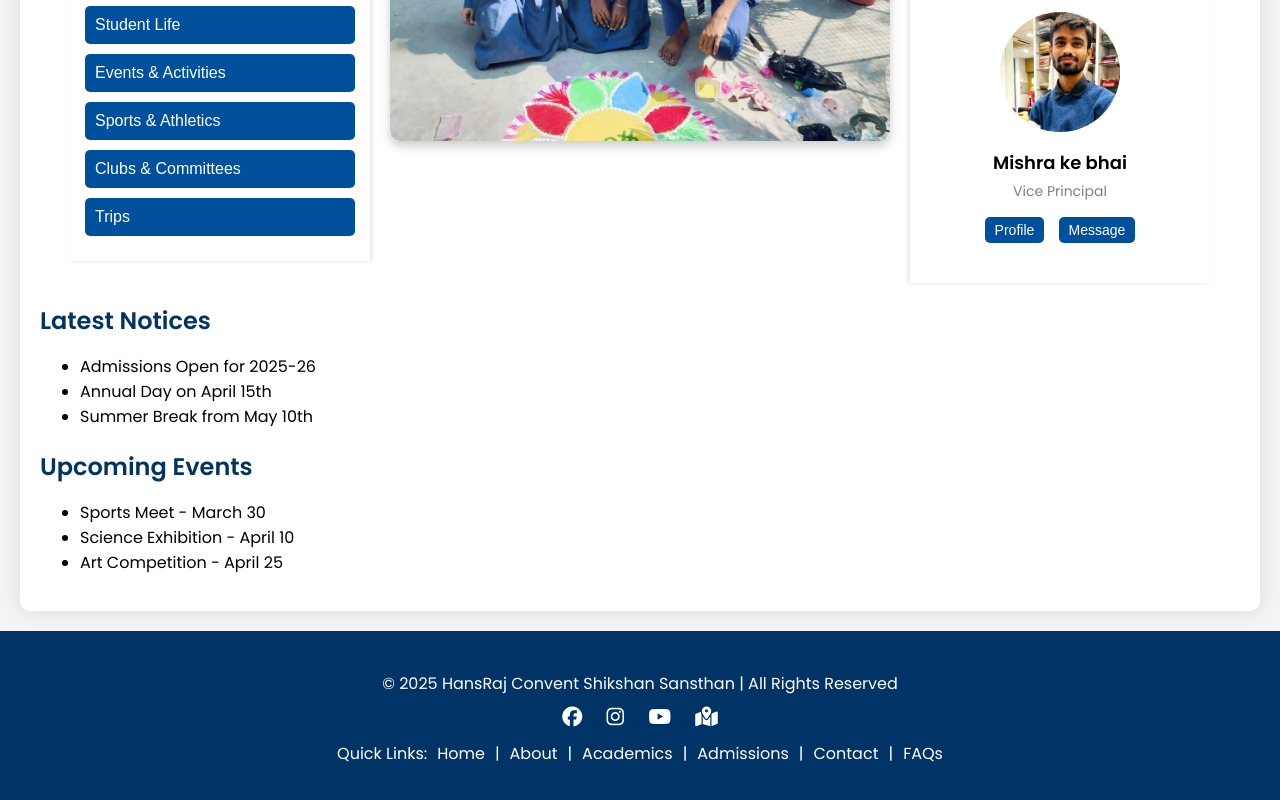
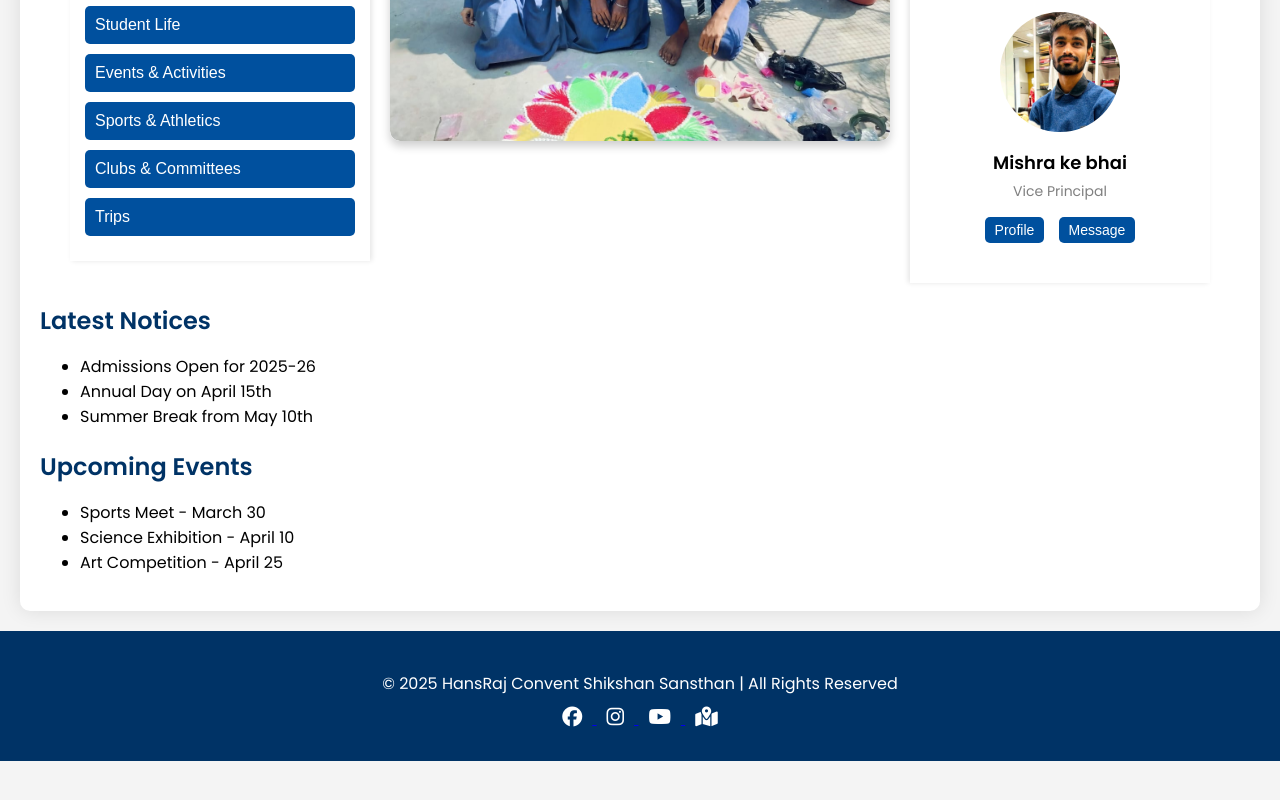
Before and after one commit to sachinsingha/schoolkiwebsite, a plain HTML site: page school/index.html in a window 1280 px wide. Shown: the part 552-1352 px from the top of the page. After the commit the page ends 1313 px from the top, so only its background shows below. Drawn offline with Linux system fonts and the light colour scheme.

Commit message:
quick link remove

```diff
--- a/school/index.html
+++ b/school/index.html
@@ -297,16 +297,6 @@
           <i class="fa-solid fa-map-location-dot"></i>
         </a>
       </div>
-
-      <p id="quick">
-        Quick Links:
-        <a href="#" onclick="showSection('home')">Home</a> |
-        <a href="#" onclick="showSection('about')">About</a> |
-        <a href="#" onclick="showSection('academics')">Academics</a> |
-        <a href="#" onclick="showSection('admissions')">Admissions</a> |
-        <a href="#" onclick="showSection('contact')">Contact</a> |
-        <a href="#" onclick="showSection('faq-section')">FAQs</a>
-      </p>
     </footer>
 
     <script src="script.js"></script>
```
